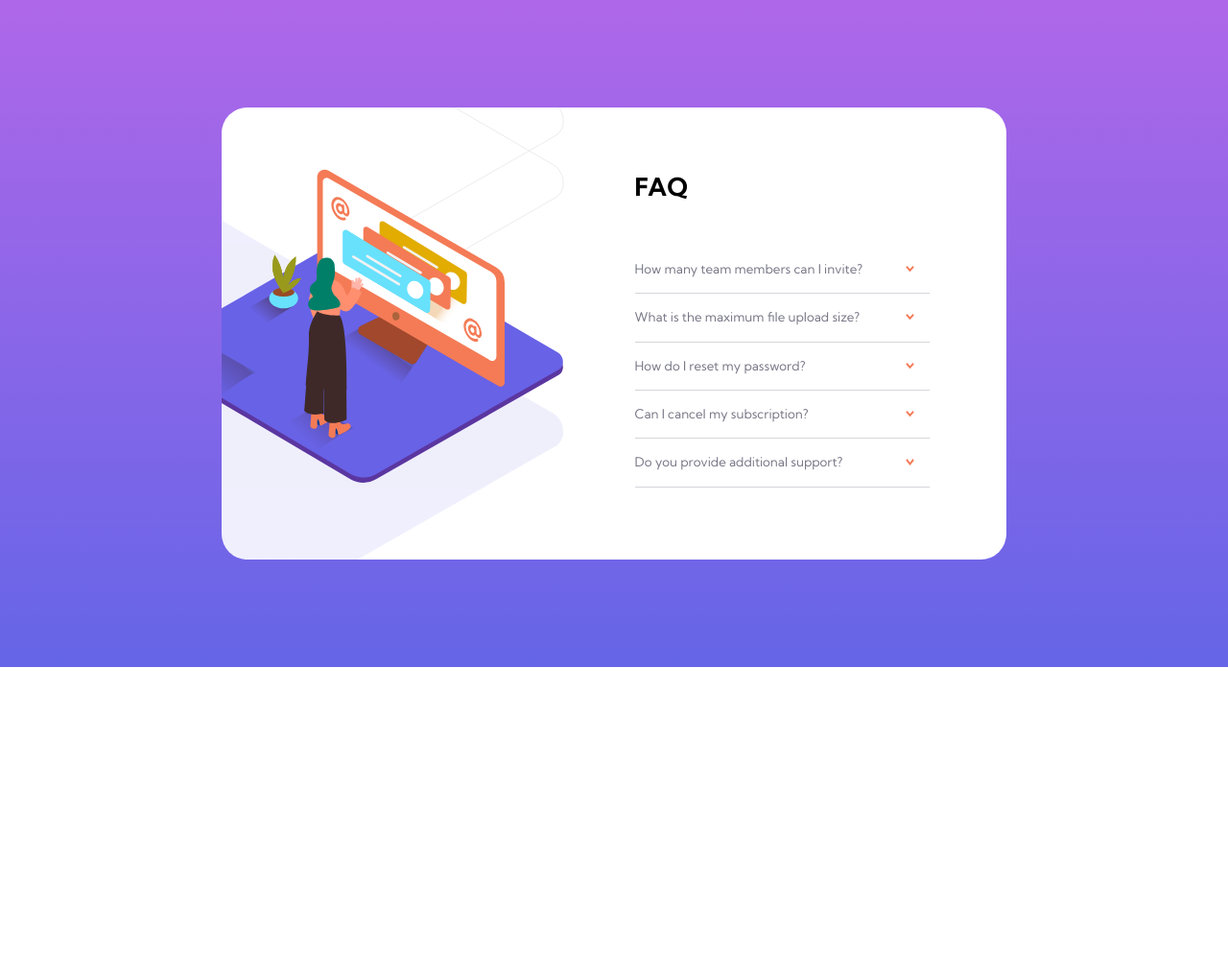
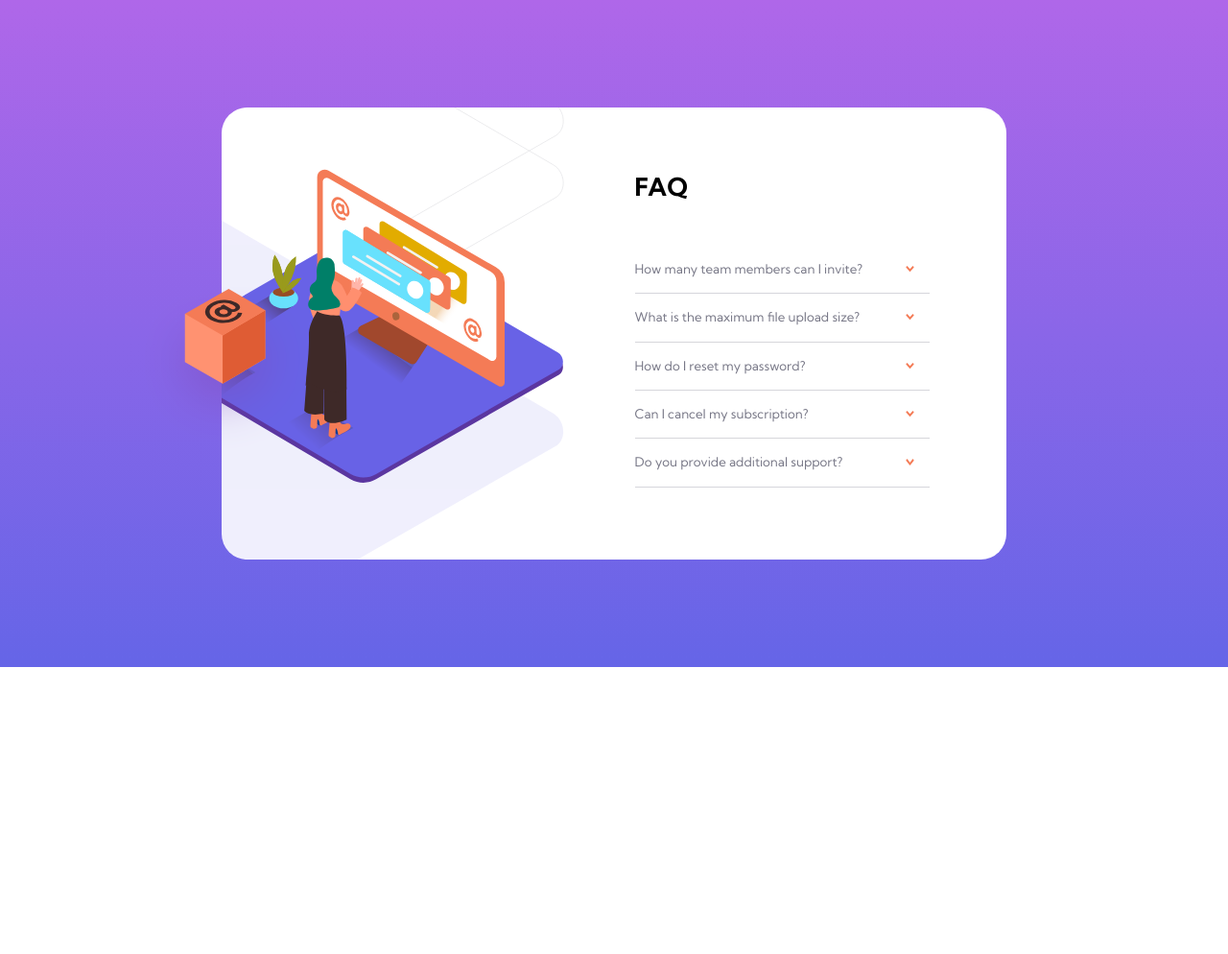
Before and after one commit to shahidAfrid1/faq-accordion-card, a plain HTML site: page index.html in a window 1280 px wide. Shown: the whole page at 96% size. Before the commit the page ends 800 px from the top, so only its background shows below. Drawn offline with Linux system fonts and the light colour scheme; a web font is replaced by a local one.

Commit message:
second commit

```diff
--- a/app/sass/_main.scss
+++ b/app/sass/_main.scss
@@ -6,6 +6,21 @@ main {
   padding: 40% 6.4% 23%;
   @media (min-width: 650px) {
     padding: 8.75% 16.4%;
+  }
+  .at-bg {
+    display: none;
+    @media (min-width: 650px) {
+      display: inline;
+      background-image: url("/images/illustration-box-desktop.svg");
+      width: 14%;
+      height: 100%;
+      background-repeat: no-repeat;
+      background-size: contain;
+      position: absolute;
+      top: 43%;
+      left: 11.3%;
+      z-index: 1;
+    }
   }
   .faq-box {
     position: relative;
--- a/index.html
+++ b/index.html
@@ -23,6 +23,7 @@
   </head>
   <body>
     <main class="flex flex-jc-c flex-ai-c">
+      <div class="at-bg"></div>
       <div class="faq-box">
         <div class="shadow-bg"></div>
         <div class="illus-bg"></div>
```
Also changed, not shown: app/sass/style.css, 1 other file.
